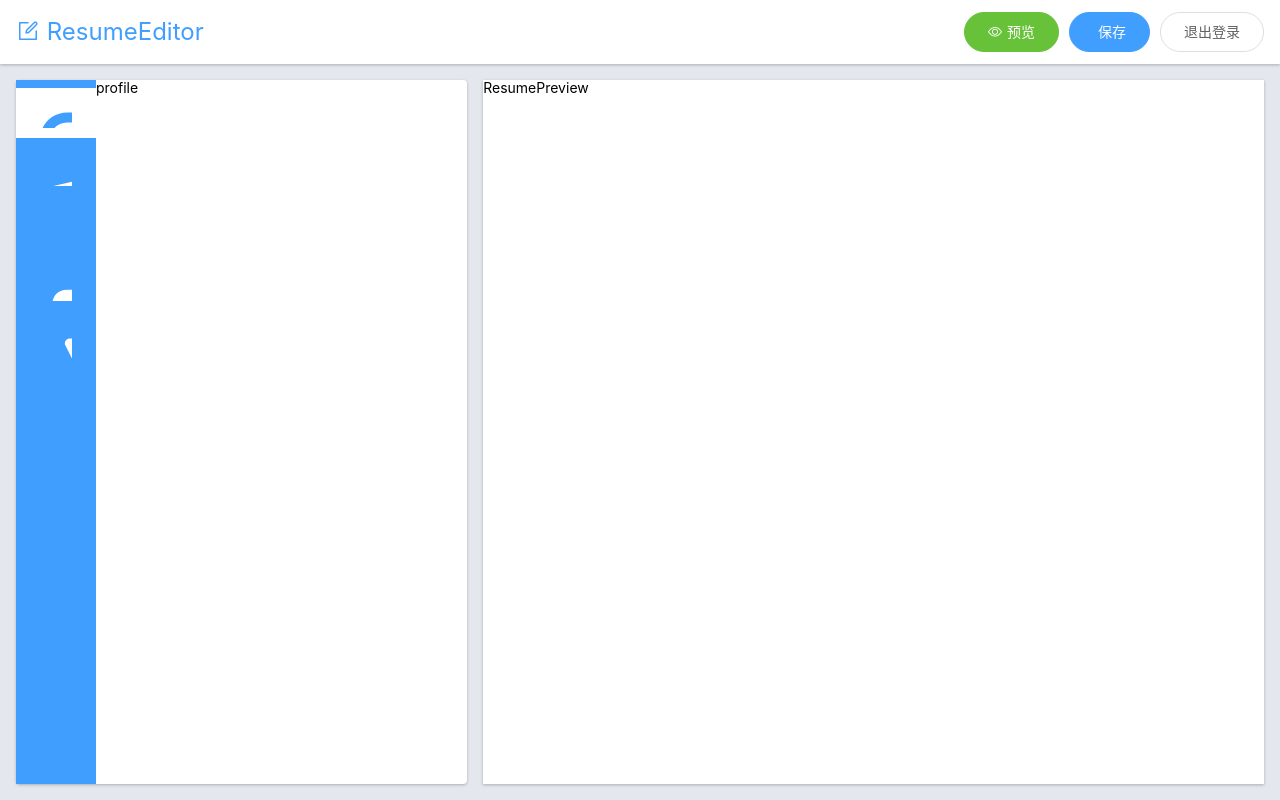
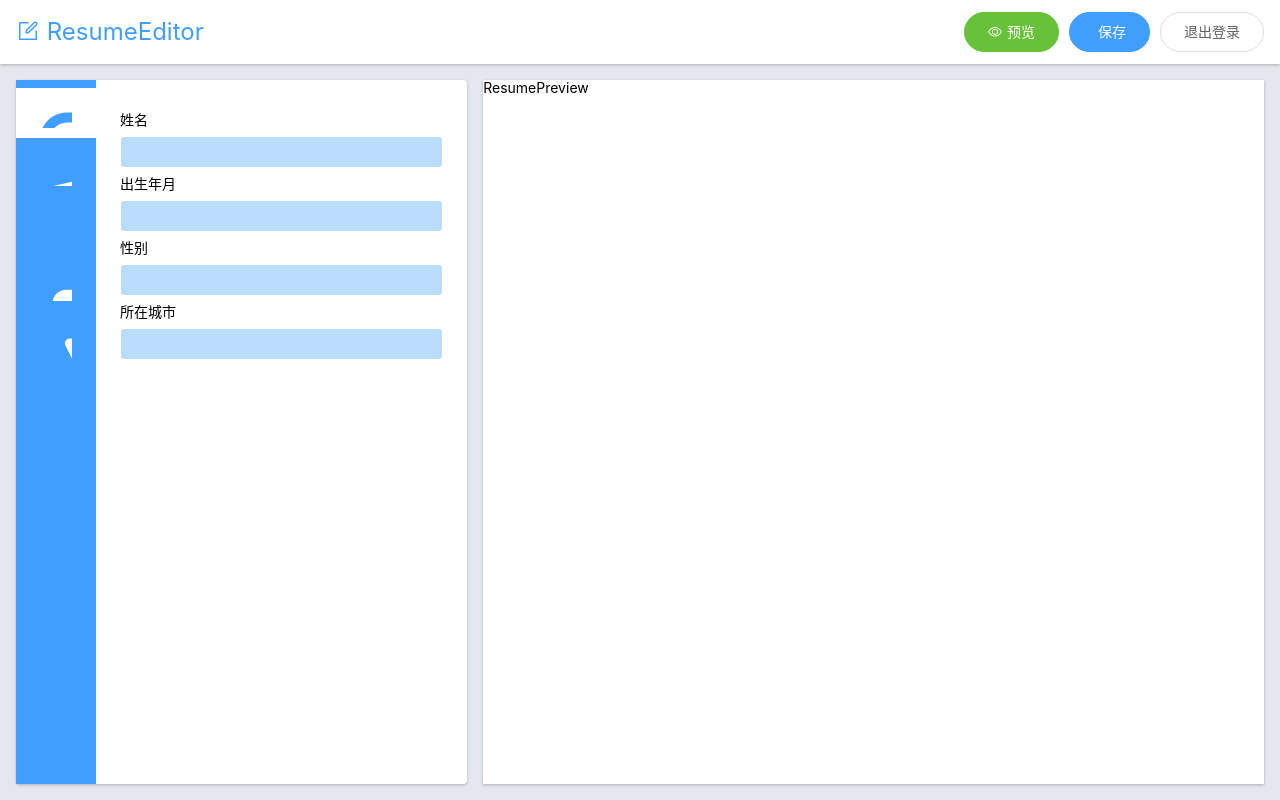
Before and after one commit to Saraalwayslikeworld/vue-resumer, a Vue app: page / in a window 1280 px wide. Built offline with nearby package versions, Linux system fonts and the light colour scheme.

Commit message:
完成edit表单

```diff
--- a/src/components/ResumeEditor.vue
+++ b/src/components/ResumeEditor.vue
@@ -11,7 +11,23 @@
       </ol>
     </nav>
     <ol class="panels">
-      <li v-for="item in resume.config" :key="item.field" v-show="selected === item.field">{{item.field}}</li>
+      <li v-for="item in resume.config" :key="item.field" v-show="selected === item.field">
+        <div v-if="resume[item.field] instanceof Array">
+          <div class="subItem" v-for="subitem in resume[item.field]">
+            <div class="resumeField" v-for="(value,key) in subitem">
+              <label> {{key}} </label>
+              <input type="text" v-bind:value="value">
+            </div>
+            <button class="btn delete"><i class="el-icon-remove"></i></button>
+            <button class="btn add"><i class="el-icon-circle-plus"></i></button>
+            <hr>
+          </div>
+        </div>
+        <div v-else class="resumeField" v-for="(value,key) in resume[item.field]">
+          <label> {{key}} </label>
+          <input type="text" v-bind:value="value">
+        </div>
+      </li>
     </ol>
   </div>
 </template>
@@ -33,7 +49,12 @@ export default {
           {field:'awards',icon:'reward'},
           {field:'contacts',icon:'contact'},
         ],
-        profile:{name:'',birth:''}
+        profile: {'姓名':'','出生年月':'','性别':'','所在城市':''},
+        education: [{'学校':'','起始日期':'','专业':'','学历':''}],
+        'work history': [{'公司':'','起始日期':'','工作内容':''}],
+        projects: [{'项目名称':'','项目内容':''}],
+        awards: [{'奖项荣誉':'','具体内容':''}],
+        contacts: {QQ:'',Wechat:'',Email:'',Phone:''}
       }
     }
   }
@@ -42,6 +63,7 @@ export default {
 
 <style scoped lang="scss">
 $maincolor:#409EFF;
+$bgcolor: rgba(64, 160, 255, 0.6);
   #Editor {
     background: #fff;
     box-shadow:0 1px 3px 0 rgba(0,0,0,0.25);
@@ -63,13 +85,59 @@ $maincolor:#409EFF;
           color: $maincolor;
           background: #fff;
         }
-        >use {
-          width:24px;
-        }
       }
     }
     >.panels {
-      flex: 1;
+      flex-grow: 1;
+      > li {
+        padding: 24px;
+      }
+    }
+  }
+  .resumeField {
+    margin: 8px 0;
+    > label {
+      display: block;
+    }
+    input[type=text] {
+      width: 100%;
+      height: 32px;
+      padding: 0 8px;
+      margin-top: 8px;
+      border: 1px solid #fff;
+      background: $bgcolor;
+      border-radius: 4px;
+      outline: none;
+      opacity: 0.6;
+    }
+
+  }
+  .subItem {
+    position: relative;
+    >hr {
+      border: none;
+      border-top: 1px dashed $maincolor;
+      margin-top: 32px;
+    }
+    >.btn {
+      position: absolute;
+      font-size: 24px;
+      background: #fff;
+      color: $maincolor;
+      border: none;
+      cursor: pointer;
+      outline: none;
+    }
+    .btn:hover {
+      color:$bgcolor;
+    }
+    .delete {
+      right: 0px;
+      bottom: 3px;
+    }
+    .add {
+      right: 26px;
+      bottom: 3px;
     }
   }
   svg.icon {
```
